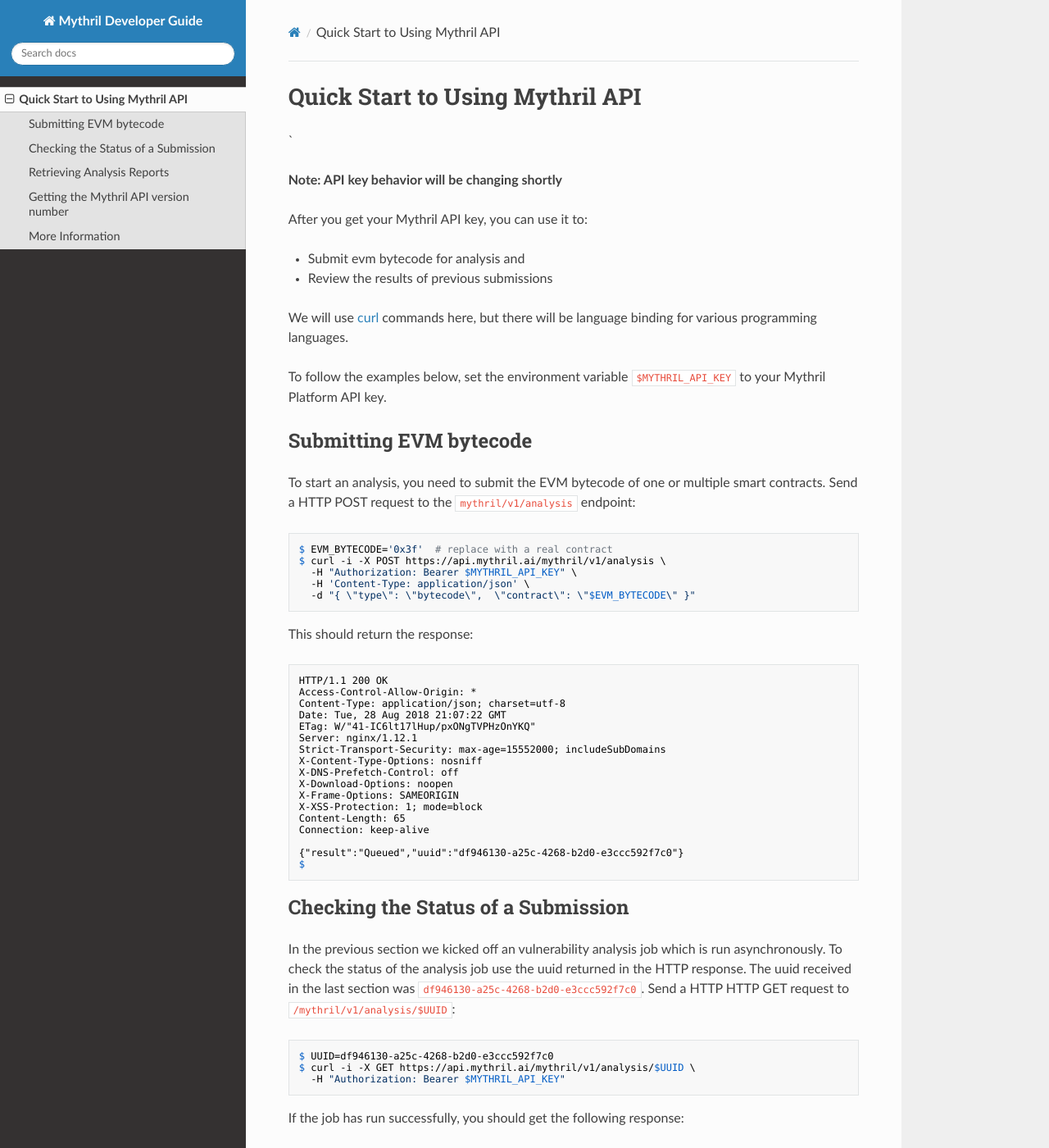
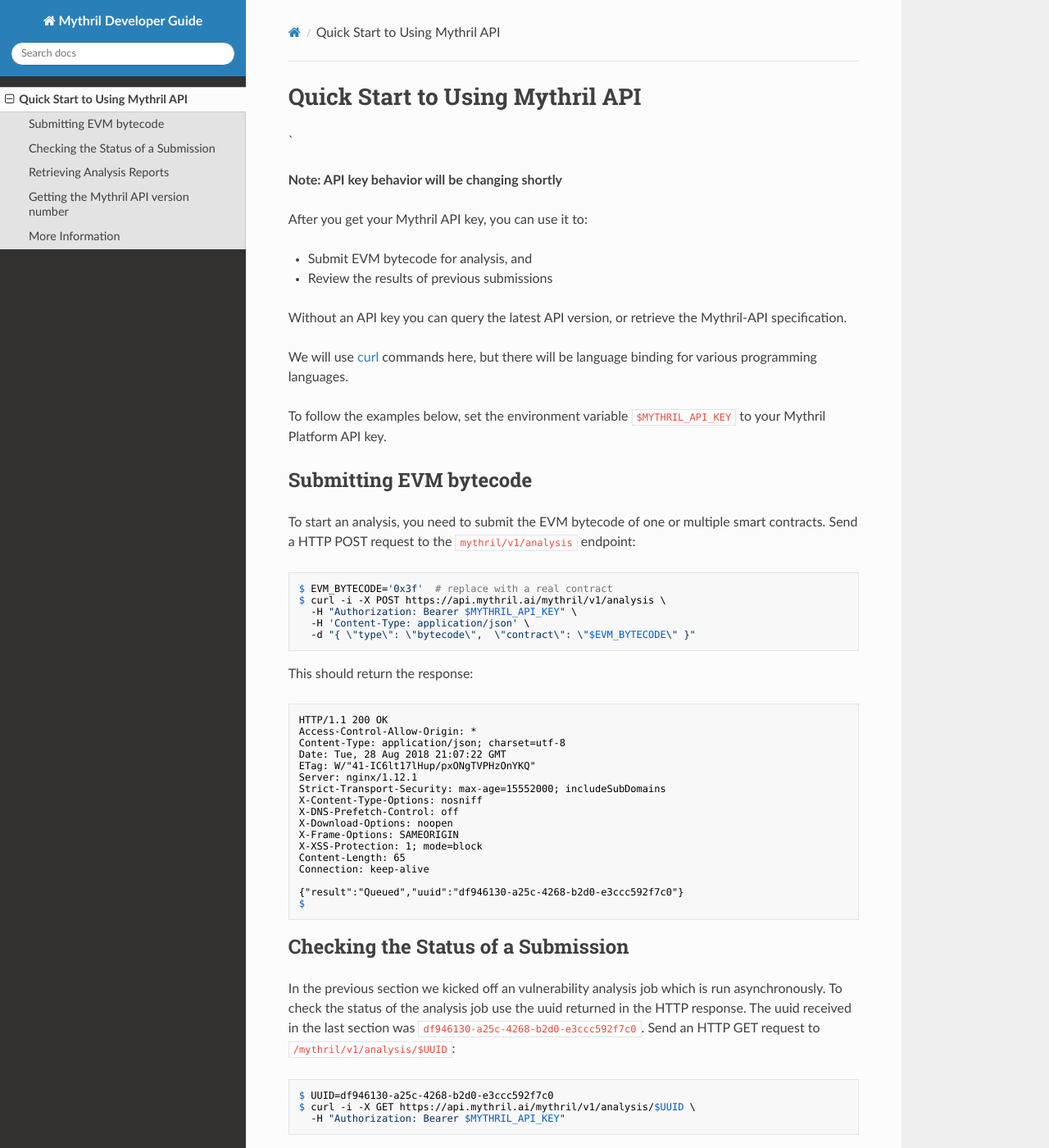
Before and after one commit to Consensys/mythx-docs, an MkDocs documentation site: the page built from docs/index.md, in a window 1280 px wide and 1400 px high. Shown: the whole window at 82% size. Built offline with MkDocs 1.6.1, drawn with Linux system fonts in a browser that asks for light colours; nearby versions of some CDN libraries; some of the changed text lies outside the part shown.

Commit message:
Small typos and tweaks

````diff
--- a/docs/index.md
+++ b/docs/index.md
@@ -5,8 +5,11 @@
 
 After you get your Mythril API key, you can use it to:
 
-* Submit evm bytecode for analysis and
+* Submit EVM bytecode for analysis, and
 * Review the results of previous submissions
+
+Without an API key you can query the latest
+API version, or retrieve the Mythril-API specification.
 
 We will use [curl](https://curl.haxx.se/) commands here, but there
 will be language binding for various programming languages.
@@ -54,7 +57,7 @@
 In the previous section we kicked off an vulnerability analysis job
 which is run asynchronously. To check the status of the analysis job
 use the uuid returned in the HTTP response. The uuid received in the
-last section was `df946130-a25c-4268-b2d0-e3ccc592f7c0`. Send a HTTP
+last section was `df946130-a25c-4268-b2d0-e3ccc592f7c0`. Send an
 HTTP GET request to `/mythril/v1/analysis/$UUID`:
 
 ```console
````
Also changed, not shown: other parts of docs/index.md (+1 -1 lines).
